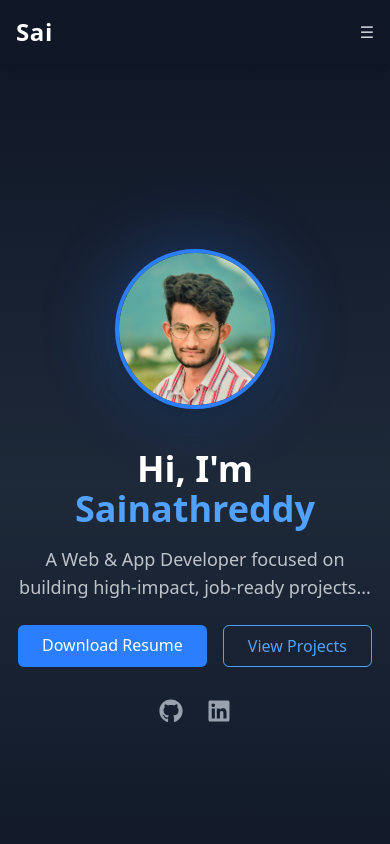
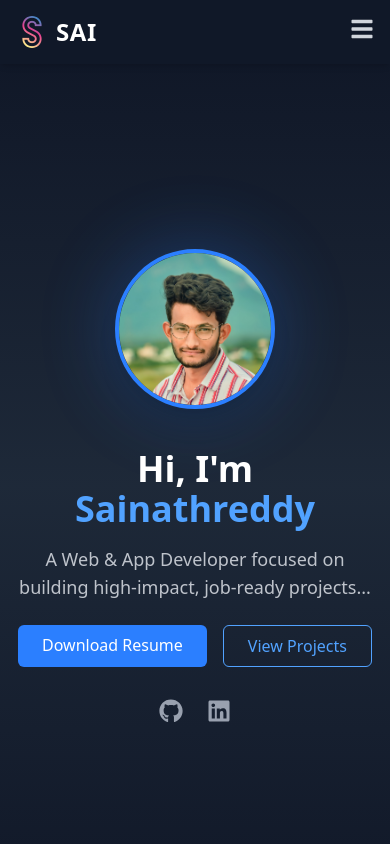
Before and after one commit to sainath-666/portfolio-new, a React (Vite) app: page / in a window 390 px wide. Shown: the top 844 px of the page. Built offline with nearby package versions, Linux system fonts and the light colour scheme.

Commit message:
made changes in navbar by adding logo and some hover effect

```diff
--- a/src/components/Navbar.jsx
+++ b/src/components/Navbar.jsx
@@ -1,4 +1,6 @@
 import { useState } from "react";
+import { FaBars, FaTimes } from "react-icons/fa";
+import logo from "/logo.png"; // adjust path if needed
 
 const Navbar = () => {
   const [isOpen, setIsOpen] = useState(false);
@@ -11,35 +13,42 @@ const Navbar = () => {
     { label: "Resume", href: "#resume" },
     { label: "Contact", href: "#contact" },
   ];
+
   return (
     <nav className="sticky top-0 z-50 bg-gray-900 bg-opacity-90 backdrop-blur-md shadow-md">
       <div className="max-w-7xl mx-auto px-4 sm:px-6 lg:px-8 flex items-center justify-between h-16">
-        <div className="text-white text-2xl font-bold tracking-wide">Sai</div>
 
+        {/* 🔵 Logo + Name */}
+        <a href="#hero" className="flex items-center gap-2">
+          <img src={logo} alt="Logo" className="w-8 h-8 md:w-10 md:h-10 rounded-full object-cover" />
+          <span className="text-white text-2xl font-bold tracking-wide">SAI</span>
+        </a>
+
+        {/* 🔷 Desktop Links */}
         <div className="hidden md:flex space-x-6">
           {links.map((link) => (
             <a
               key={link.href}
               href={link.href}
-              className="text-gray-300 hover:text-white transition-colors duration-200"
+              className="relative text-gray-300 hover:text-white transition duration-200 after:absolute after:left-0 after:-bottom-1 after:h-0.5 after:w-0 after:bg-blue-500 hover:after:w-full after:transition-all"
             >
               {link.label}
             </a>
           ))}
         </div>
 
-        {/* Mobile menu button */}
+        {/* 🔶 Mobile Toggle */}
         <div className="md:hidden">
           <button
             onClick={() => setIsOpen(!isOpen)}
-            className="text-gray-300 focus:outline-none"
+            className="text-gray-300 text-2xl focus:outline-none"
           >
-            ☰
+            {isOpen ? <FaTimes /> : <FaBars />}
           </button>
         </div>
       </div>
 
-      {/* Mobile menu dropdown */}
+      {/* 🔸 Mobile Menu */}
       {isOpen && (
         <div className="md:hidden px-4 pb-4 space-y-2 bg-gray-800">
           {links.map((link) => (
@@ -59,6 +68,3 @@ const Navbar = () => {
 };
 
 export default Navbar;
-// This Navbar component is responsive and includes a mobile menu toggle.
-// It uses Tailwind CSS for styling and React's useState hook to manage the mobile menu state.
-// The links are dynamically generated from an array, making it easy to update or add new links.
--- a/src/index.css
+++ b/src/index.css
@@ -3,6 +3,11 @@
 html {
   scroll-behavior: smooth;
 }
+
+html {
+  scroll-behavior: smooth;
+}
+
 
 /* Custom animations */
 @layer utilities {
```
